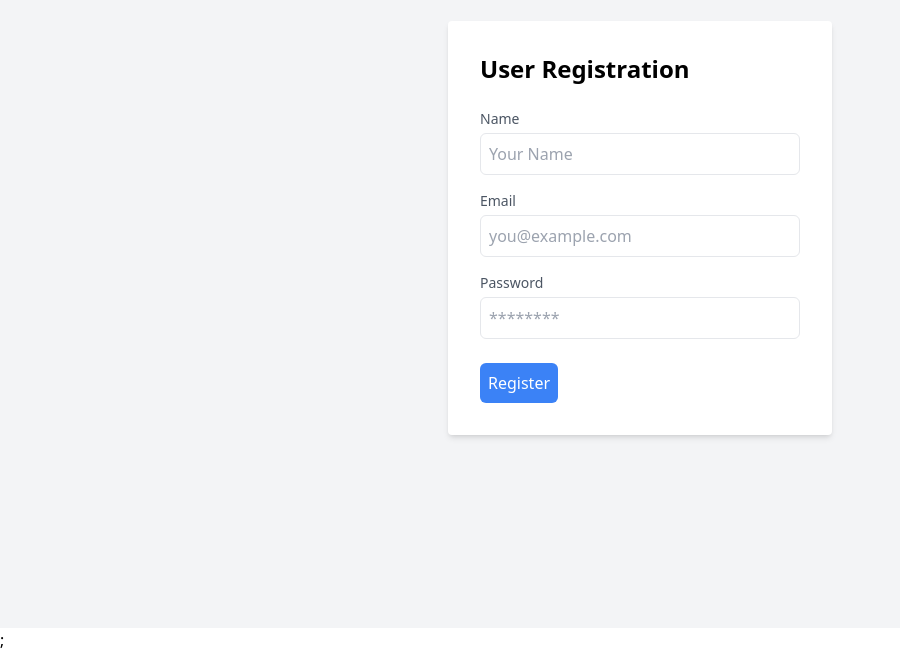
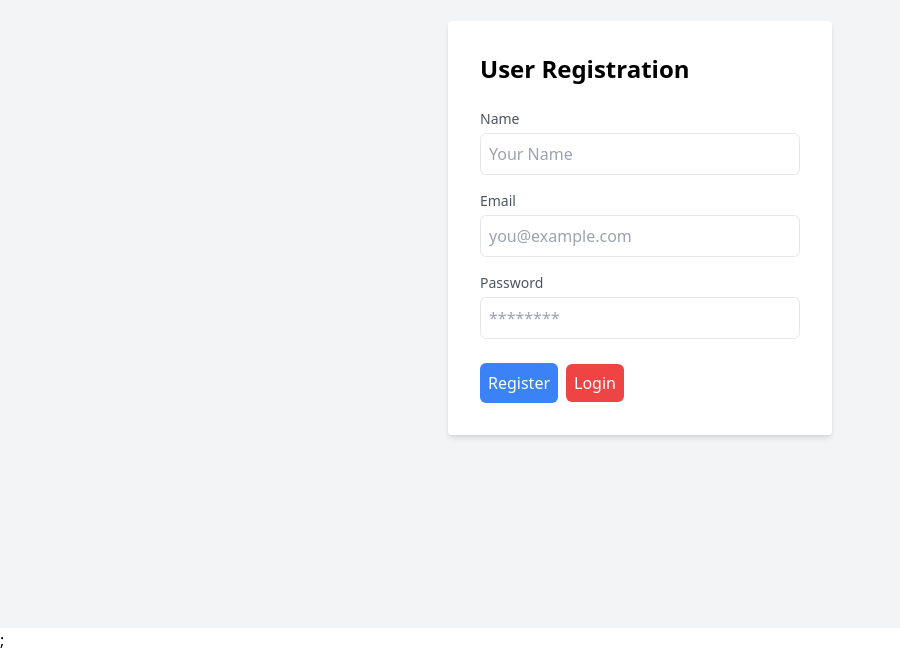
Before and after one commit to Shreya-Naithani/Login, a React (Create React App) app: page / in a window 1280 px wide. Shown: the part 172-824 px from the top of the page, without its empty margins (0-900 px from the left). Built offline with nearby package versions, Linux system fonts and the light colour scheme.

Commit message:
Update Register.js

```diff
--- a/src/Component/Register.js
+++ b/src/Component/Register.js
@@ -1,7 +1,7 @@
 import React from "react";
 import { useState } from "react";
 import { toast } from "react-toastify";
-import { useNavigate } from "react-router-dom";
+import { Link , useNavigate } from "react-router-dom";
 
 const Register = () => {
   // const[id ,setId]=useState('');
@@ -128,9 +128,9 @@ const Register = () => {
           >
             Register
           </button>
-          {/* <button className="bg-red-500  text-white p-2 rounded-md hover:bg-red-600 focus:outline-none focus:shadow-outline-red active:bg-red-800 cursor-pointer hover:scale-105">
-            Back
-          </button> */}
+           <Link to={'/login'} className="bg-red-500  text-white p-2 rounded-md hover:bg-red-600 focus:outline-none focus:shadow-outline-red active:bg-red-800 cursor-pointer hover:scale-105">
+            Login
+          </Link>
         </form>
       </div>
     </div>
```
